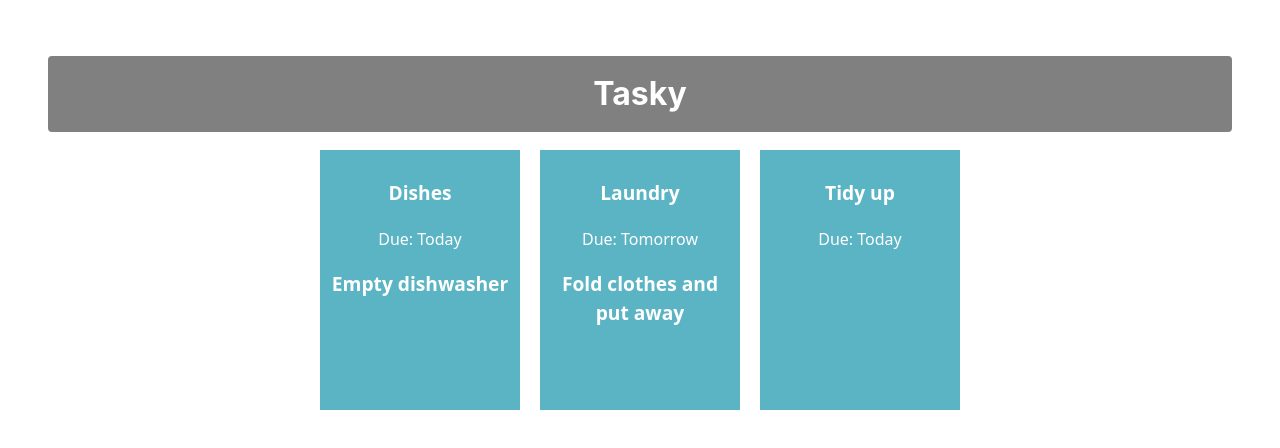
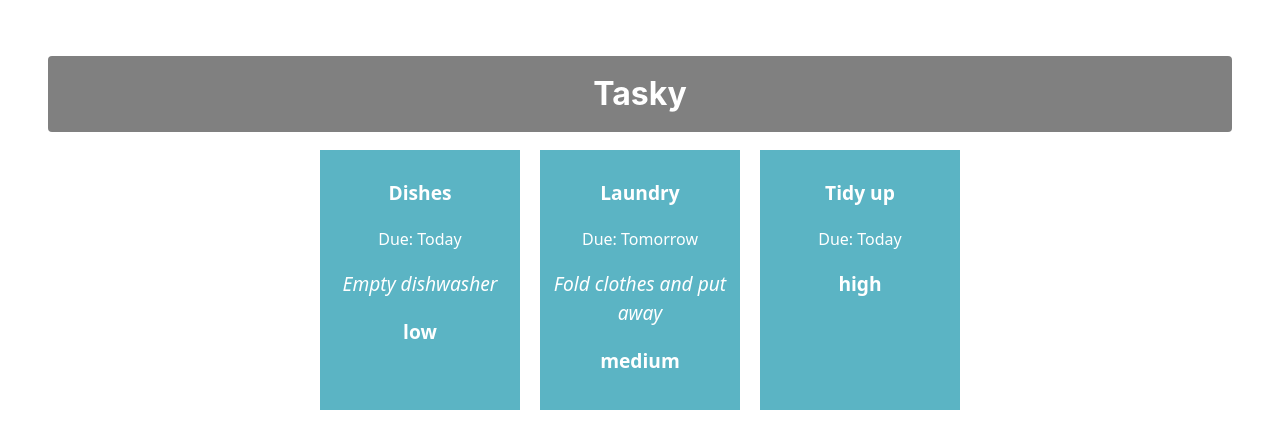
Before and after one commit to olhapatsyienko/react-basic-labs, a React (Vite) app in the folder tasky/: page / in a window 1280 px wide. Shown: the top 448 px of the page. Built offline with nearby package versions, Linux system fonts and the light colour scheme.

Commit message:
Tasky Lab 2a - exercise done

```diff
--- a/tasky/src/App.css
+++ b/tasky/src/App.css
@@ -38,7 +38,11 @@ div {
   font-size: 1.2em;
 }
 
-.description {
+.description{
+  font-style: italic;
+  font-size: 1.2em;
+}
+.priority{
   font-weight: bold;
   font-size: 1.2em;
 }
--- a/tasky/src/App.jsx
+++ b/tasky/src/App.jsx
@@ -5,9 +5,9 @@ import React, { useState } from 'react';
 function App() {
   const [taskState, setTaskState] = useState({
     tasks: [
-      { id: 1, title: "Dishes", description: "Empty dishwasher", deadline: "Today" },
-      { id: 2, title: "Laundry", description: "Fold clothes and put away", deadline: "Tomorrow"},
-      { id: 3,title: "Tidy up", deadline: "Today" }
+      { id: 1, priority: "low", title: "Dishes", description: "Empty dishwasher", deadline: "Today" },
+      { id: 2, priority: "medium", title: "Laundry", description: "Fold clothes and put away", deadline: "Tomorrow"},
+      { id: 3, priority: "high",title: "Tidy up", deadline: "Today" }
     ]
   });
 
@@ -19,6 +19,7 @@ function App() {
           title={task.title}
           description={task.description}
           deadline={task.deadline}
+          priority={task.priority}
           key={task.id}
         />
         ))}
--- a/tasky/src/components/Task.jsx
+++ b/tasky/src/components/Task.jsx
@@ -7,6 +7,7 @@ const Task = (props) => {
         <p className="title">{props.title}</p>
         <p>Due: {props.deadline}</p>
         <p className="description">{props.description}</p>
+        <p className="priority">{props.priority}</p>
         </div>
     )
 
```
